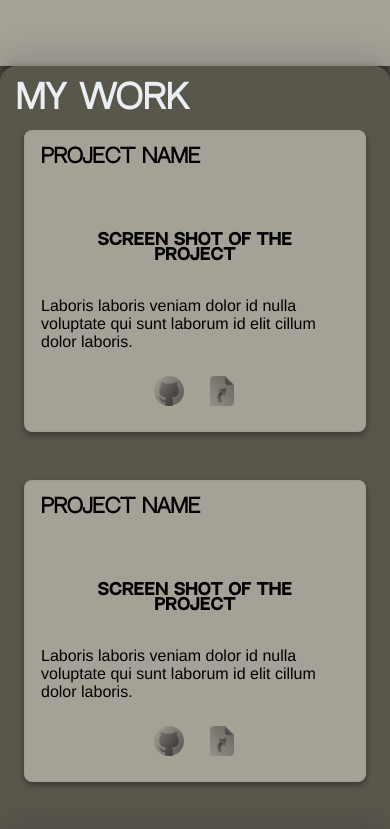
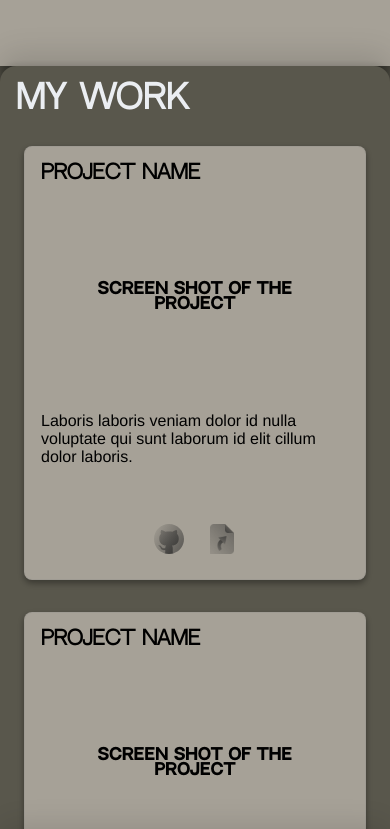
Before and after one commit to HiDeny/Portfolio, a plain HTML site: page index.html in a window 390 px wide. Shown: the part 1120-1949 px from the top of the page. Drawn offline with Linux system fonts and the light colour scheme.

Commit message:
mobile version style - done

```diff
--- a/style.css
+++ b/style.css
@@ -228,15 +228,15 @@ menu > li > a {
 }
 
 .project-card {
-  /* position: sticky;
-  top: calc(var(--index) * 1rem); */
+  position: sticky;
+  top: calc(var(--index) * 1rem);
 
   display: grid;
   grid-template-rows: 3rem 1fr 1fr 3rem;
 
   align-items: center;
 
-  /* min-height: 30rem; */
+  min-height: 25rem;
   padding: 1rem;
   margin: 0 1.5rem;
 
@@ -301,3 +301,11 @@ menu > li > a {
 
 @media (max-width: 499px) {
 }
+
+/* style.css | http://127.0.0.1:5500/style.css */
+
+/* #work > .content {
+  position: sticky;
+  top: 1rem;
+  transform-origin: center top;
+} */
```
